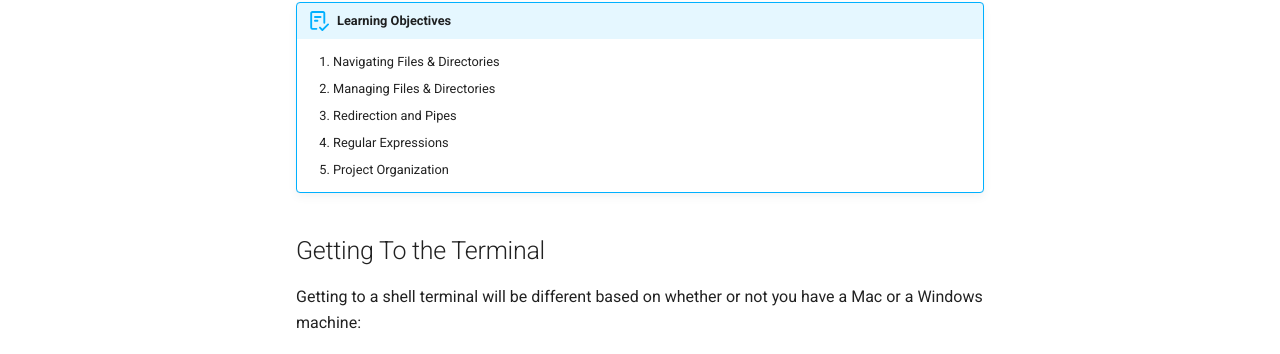
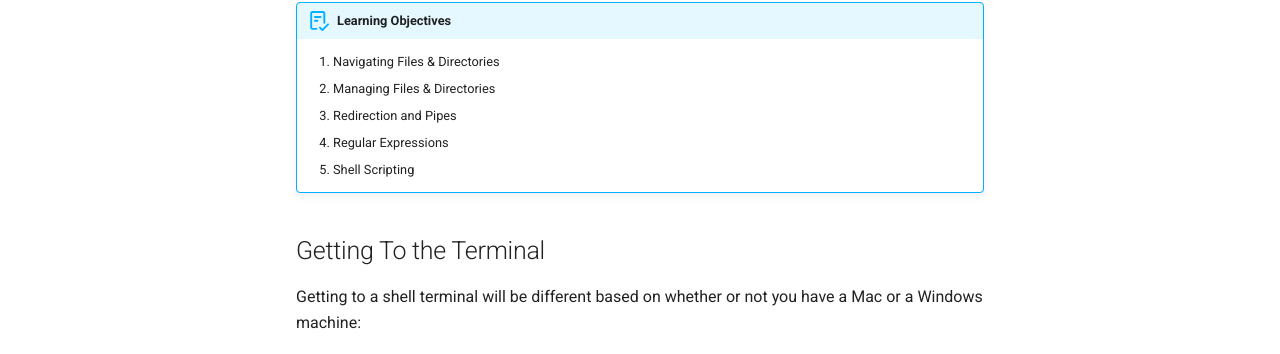
Before and after one commit to comp-tox-jhu/CompToxLab, an MkDocs documentation site: the page built from docs/programming_languages_tools/unix/01_introduction.md, in a window 1280 px wide and 900 px high. Shown: the part 348-702 px from the top of the window. Built offline with MkDocs 1.6.1 and Material for MkDocs 9.7.7, drawn with Linux system fonts in a browser that asks for light colours; comment, search, counter and statistics services are not loaded.

Commit message:
Update 01_introduction.md

```diff
--- a/docs/programming_languages_tools/unix/01_introduction.md
+++ b/docs/programming_languages_tools/unix/01_introduction.md
@@ -8,7 +8,7 @@ Many software don't have a graphical user interface (or GUI) that users can use
     2. Managing Files & Directories
     3. Redirection and Pipes
     4. Regular Expressions
-    5. Project Organization
+    5. Shell Scripting
 
 
 ## Getting To the Terminal
```
